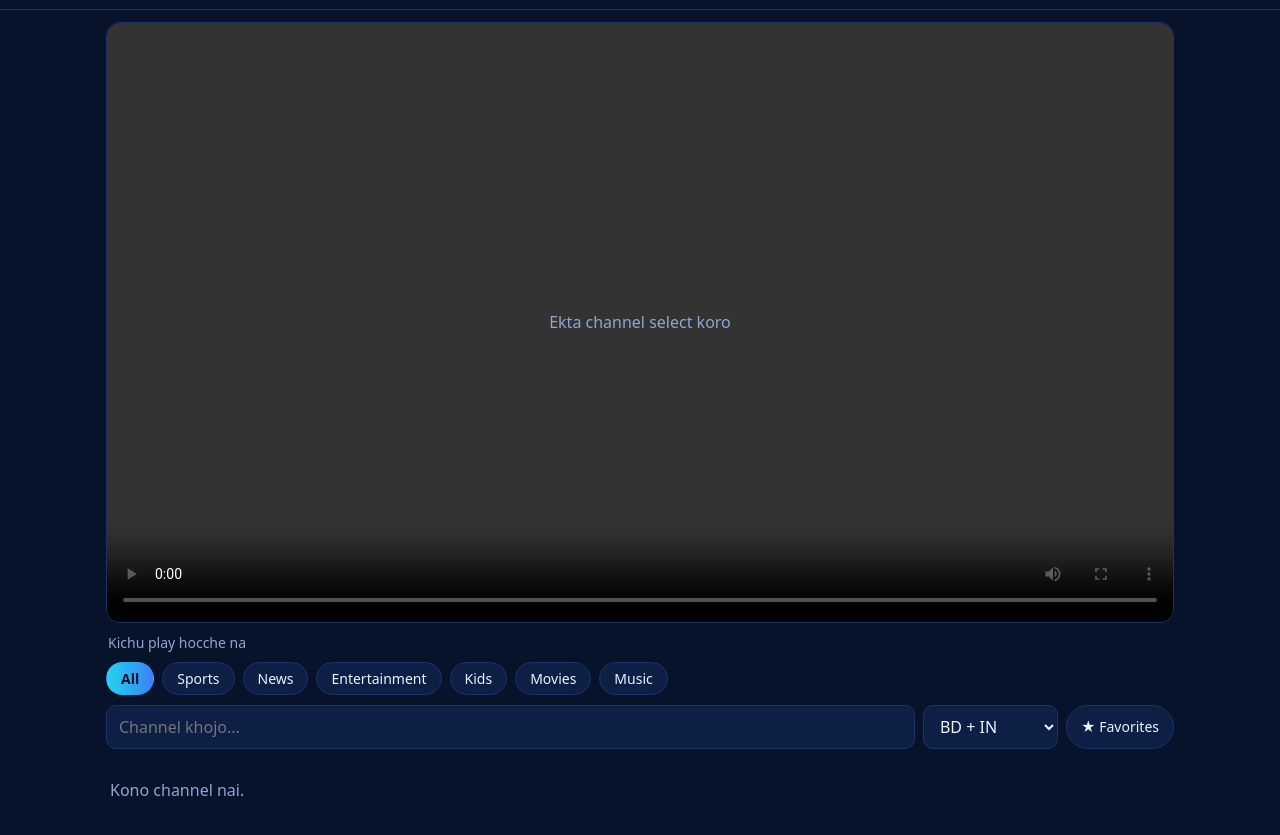
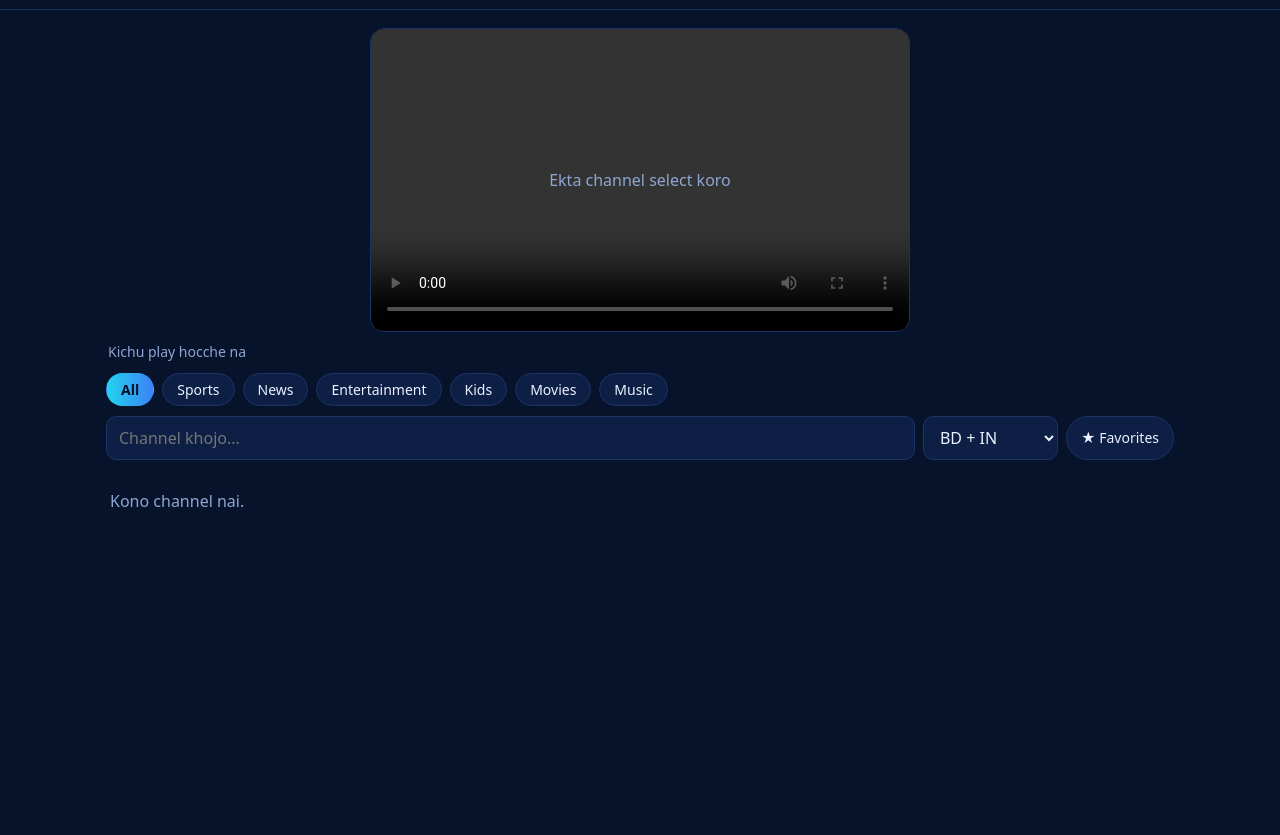
Before and after one commit to bayazid18ir100-web/akash-stream, a plain HTML site: page index.html in a window 1280 px wide. Shown: the part 53-888 px from the top of the page. After the commit the page ends 800 px from the top, so only its background shows below. Drawn offline with nearby package versions, Linux system fonts and the light colour scheme; no server answers.

Commit message:
Add files via upload

```diff
--- a/index.html
+++ b/index.html
@@ -16,7 +16,8 @@ header img{width:38px;height:38px}
 header h1{font-size:20px;margin:0;flex:1}
 header h1 span{color:var(--cy)}
 main{max-width:1100px;margin:0 auto;padding:12px 16px 40px}
-.player{background:#000;border-radius:14px;overflow:hidden;position:relative;aspect-ratio:16/9;border:1px solid var(--line)}
+.stick{position:sticky;top:0;z-index:20;background:var(--bg);padding:6px 0 2px}
+.player{background:#000;border-radius:14px;overflow:hidden;position:relative;aspect-ratio:16/9;border:1px solid var(--line);width:min(100%,calc(38vh*16/9));margin:0 auto}
 video{width:100%;height:100%;background:#000}
 .msg{position:absolute;inset:0;display:flex;align-items:center;justify-content:center;text-align:center;padding:20px;color:var(--mut);pointer-events:none}
 .now{margin:10px 2px;color:var(--mut);font-size:14px}
@@ -49,8 +50,10 @@ textarea{width:100%;min-height:120px;margin:8px 0;font-family:ui-monospace,monos
 <button id="adminBtn" class="chip">Admin</button>
 </header>
 <main>
+<div class="stick">
 <div class="player"><video id="v" controls playsinline></video><div class="msg" id="msg">Ekta channel select koro</div></div>
 <div class="now" id="now">Kichu play hocche na</div>
+</div>
 <div class="bar" id="cats"></div>
 <div class="bar">
 <input id="q" name="channel-search" placeholder="Channel khojo..." autocomplete="off">
```
